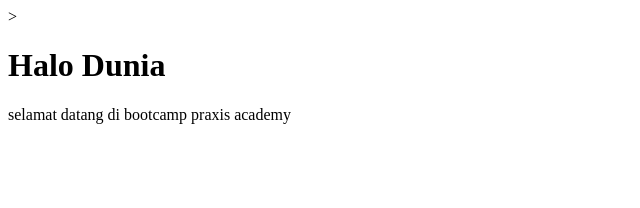
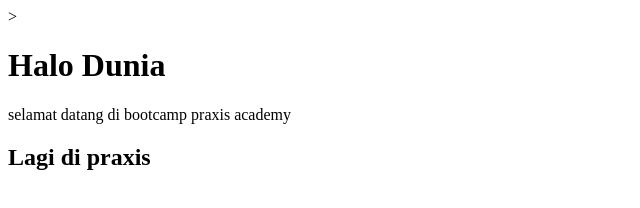
Before and after one commit to HestiyanNurHidayanti/belajar-git, a plain HTML site: page index.html in a window 1280 px wide. Shown: the whole page, without its empty margins (0-640 px from the left). Drawn offline with Linux system fonts and the light colour scheme.

Commit message:
Pesannya apa

```diff
--- a/index.html
+++ b/index.html
@@ -6,7 +6,9 @@
     <body>
     <h1>Halo Dunia</h1>
     <p>selamat datang di bootcamp praxis academy</p>
-
+    </body>
 <body>
+    <h2>Lagi di praxis</h2>
+    <body>
 
 </html>
```
